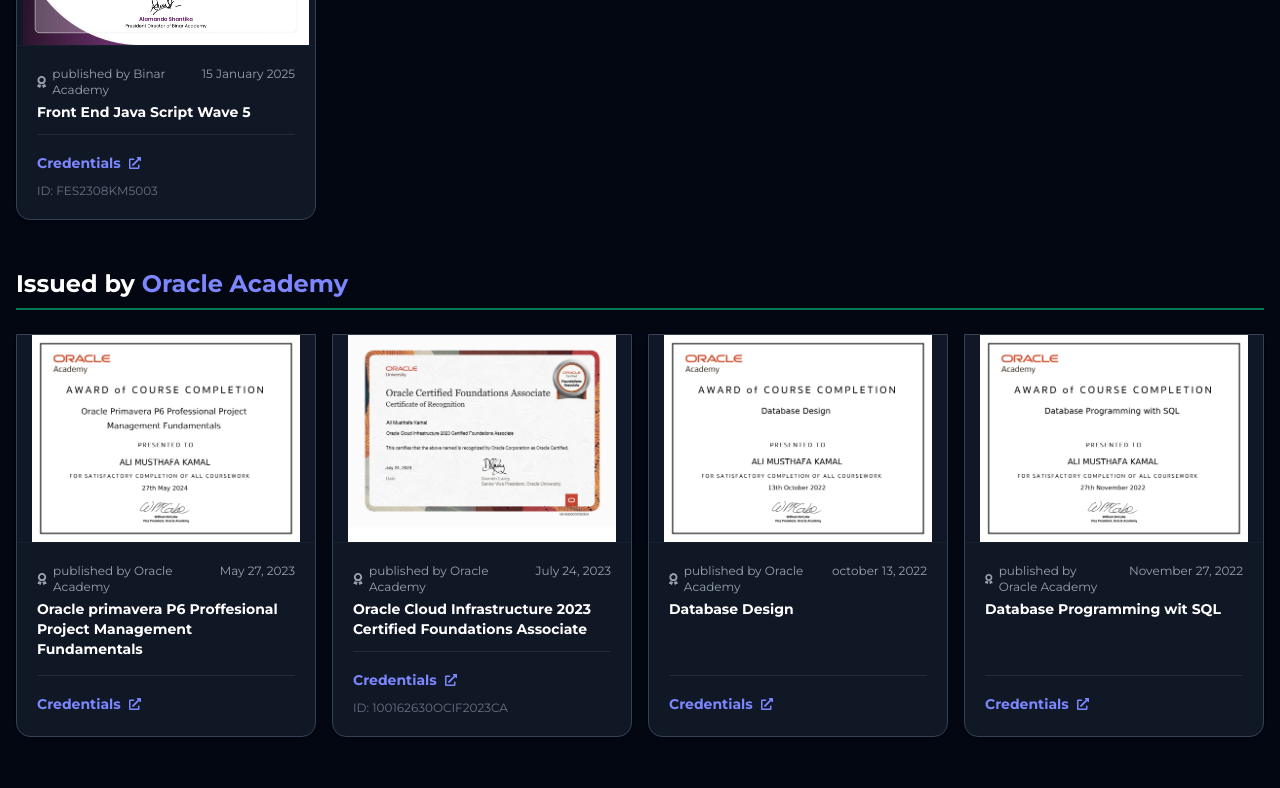
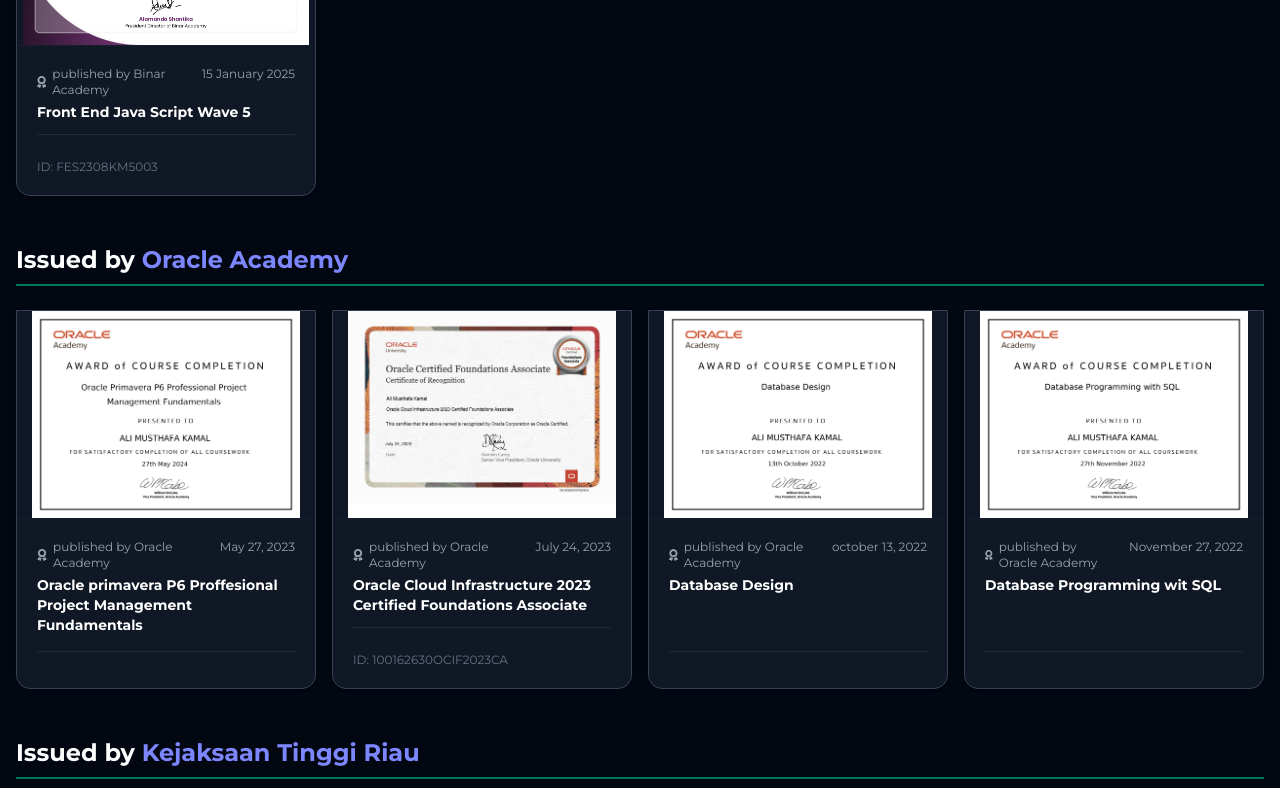
Before and after one commit to kamaldev10/nextjs-portofolio, a Next.js app: page /certificates in a window 1280 px wide. Shown: the part 1880-2668 px from the top of the page. Built offline with nearby package versions, Linux system fonts and the light colour scheme.

Commit message:
fix: add logic if certificate haven't credential URL

```diff
--- a/src/components/certificates/CertificateCard.tsx
+++ b/src/components/certificates/CertificateCard.tsx
@@ -50,6 +50,7 @@
 
         {/* Tombol Aksi (CTA) */}
         <div className="mt-auto pt-4 border-t border-gray-200/50 dark:border-gray-700/50">
+          {certificate.credentialUrl && (
             <Link
               href={certificate.credentialUrl}
               target="_blank"
@@ -58,6 +59,7 @@
             >
               Credentials <FaExternalLinkAlt size={12} />
             </Link>
+          )}
           {certificate.credentialId && (
             <p className="text-xs text-gray-400 dark:text-gray-500 mt-2">
               ID: {certificate.credentialId}
```
Lines whose indentation alone changed are shown as unchanged.
